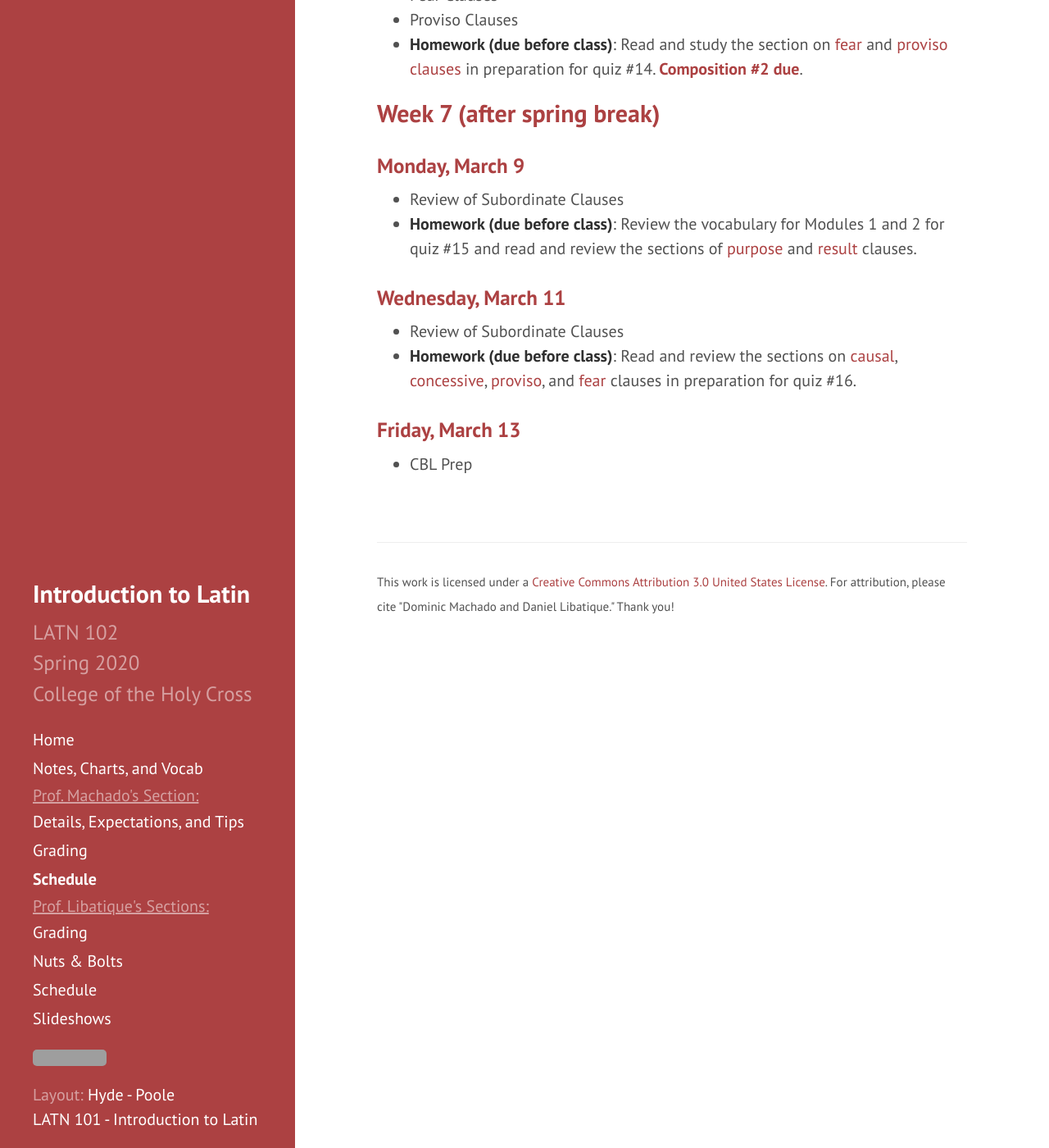
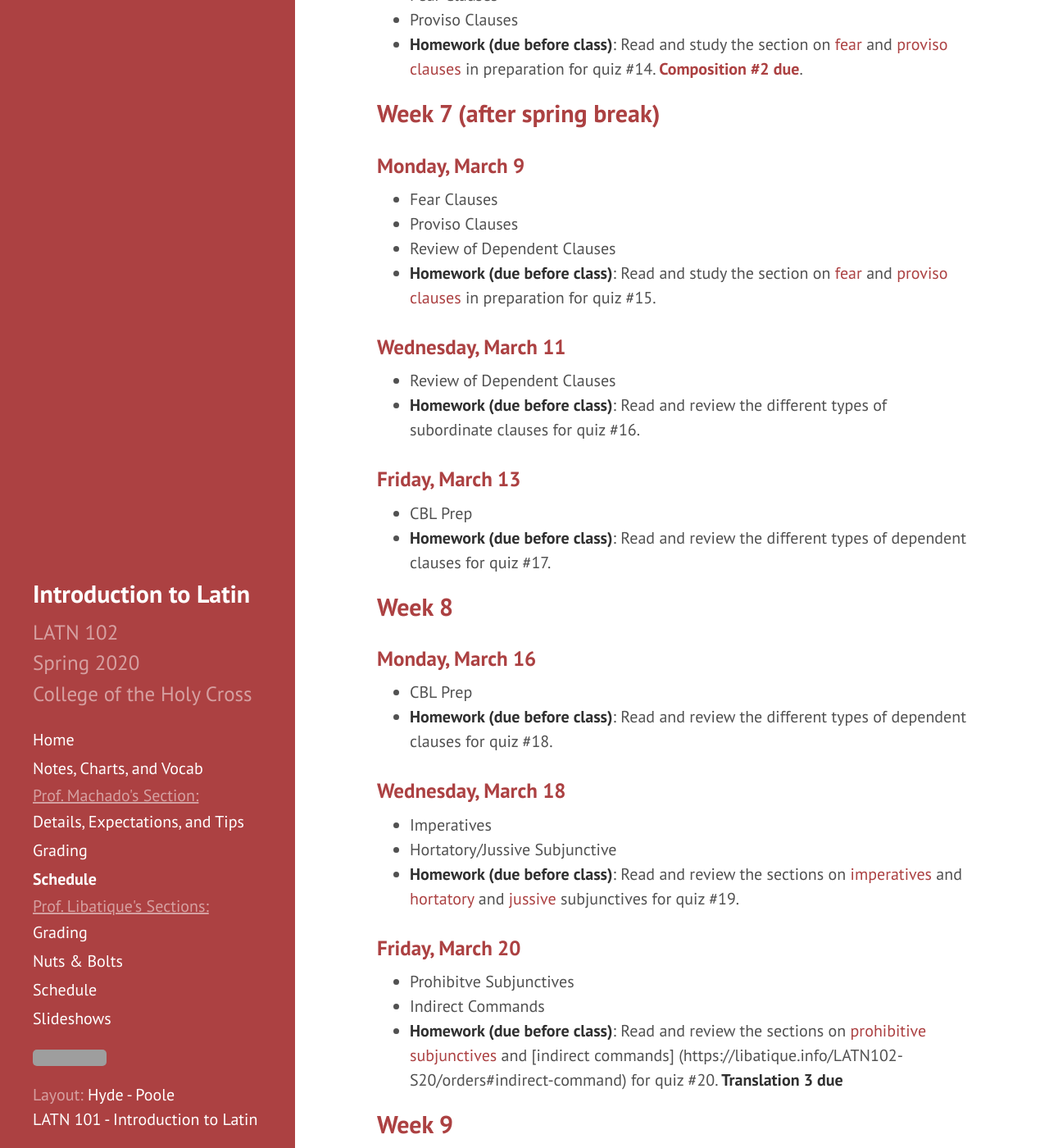
Before and after one commit to DLibatique/LATN102-S20, a Jekyll site: the page built from _pages/schedule-DM.md, in a window 1280 px wide and 1400 px high, scrolled down 4035 px. Shown: the whole window at 82% size. Built offline with Jekyll 4.4.1, drawn with Linux system fonts in a browser that asks for light colours; some of the changed text lies outside the part shown; grey boxes are pictures that could not be loaded.

Commit message:
updated schedule

```diff
--- a/_pages/schedule-DM.md
+++ b/_pages/schedule-DM.md
@@ -125,13 +125,55 @@
 ## Week 7 (after spring break)
 
 ### Monday, March 9
-- Review of Subordinate Clauses
-- **Homework (due before class)**:  Review the vocabulary for Modules 1 and 2 for quiz #15 and read and review the sections of [purpose](https://libatique.info/LATN102-S20/purpose) and [result](https://libatique.info/LATN102-S20/result) clauses.
+- Fear Clauses
+- Proviso Clauses
+- Review of Dependent Clauses
+- **Homework (due before class)**:  Read and study the section on [fear](https://libatique.info/LATN102-S20/fear) and [proviso clauses](https://libatique.info/LATN102-S20/proviso) in preparation for quiz #15.
 
 ### Wednesday, March 11
-- Review of Subordinate Clauses
+- Review of Dependent Clauses
 - **Homework (due before class)**:
-Read and review the sections on [causal](https://libatique.info/LATN102-S20/causal), [concessive](https://libatique.info/LATN102-S20/concessive), [proviso](https://libatique.info/LATN102-S20/proviso), and [fear](https://libatique.info/LATN102-S20/fear) clauses in preparation for quiz #16.
+Read and review the different types of subordinate clauses for quiz #16.
 
 ### Friday, March 13
 - CBL Prep
+- **Homework (due before class)**:
+Read and review the different types of dependent clauses for quiz #17.
+
+## Week 8
+
+### Monday, March 16
+- CBL Prep
+- **Homework (due before class)**:
+Read and review the different types of dependent clauses for quiz #18.
+
+### Wednesday, March 18
+- Imperatives
+- Hortatory/Jussive Subjunctive
+- **Homework (due before class)**:
+Read and review the sections on [imperatives](https://libatique.info/LATN102-S20/orders#imperative-mood) and [hortatory](https://libatique.info/LATN102-S20/orders#hortatory-subjunctive) and [jussive](https://libatique.info/LATN102-S20/orders#jussive-subjunctive) subjunctives for quiz #19.
+
+### Friday, March 20
+- Prohibitve Subjunctives
+- Indirect Commands
+- **Homework (due before class)**:
+Read and review the sections on [prohibitive subjunctives](https://libatique.info/LATN102-S20/orders#negative-prohibition) and [indirect commands] (https://libatique.info/LATN102-S20/orders#indirect-command) for quiz #20. **Translation 3 due**
+
+## Week 9
+
+### Monday, March 23
+- Review of commands
+- Indirect Question
+- **Homework (due before class)**:
+Read and review different types of commands for quiz #21.
+
+### Wednesday, March 25
+- Indirect Questions
+- Composition Workshop
+- **Homework (due before class)**:
+Read and review the sections on [indirect question](https://libatique.info/LATN102-S20/indirect-questions) for quiz #22. Prepare composition in advance of class for the workshop.
+
+### Friday, March 27
+- Conditions
+- **Homework (due before class)**:
+Read and review the sections on [conditions](https://libatique.info/LATN102-S20/conditionals) for quiz #23. **Composition 3 due**
```
